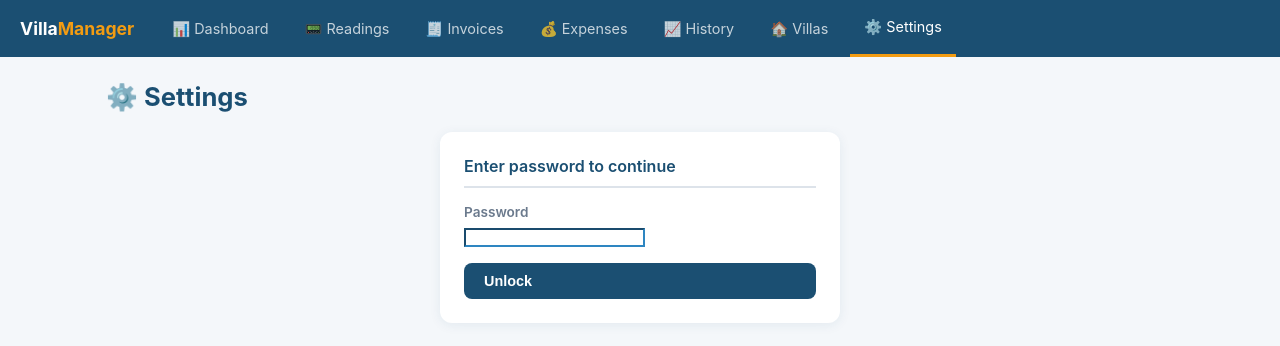
After one commit to Nicky013/Emerald-Sensi8, a Flask app: page /settings in a window 1280 px wide. The commit adds this page. Shown: the top 346 px of the page. Run offline with Flask 3, Linux system fonts and the light colour scheme; parts of the project's set-up code (start-up, migrations or seed data) failed here and were passed over; some libraries are stand-ins or nearby versions.

Commit message:
Settings page for daniel only

```diff
--- a/app.py
+++ b/app.py
@@ -1,6 +1,6 @@
 import os
 import sqlite3
-from flask import Flask, render_template, request, redirect, url_for, send_file, jsonify
+from flask import Flask, render_template, request, redirect, url_for, send_file, jsonify, session
 
 
 DATABASE_URL = os.environ.get('DATABASE_URL')
@@ -45,6 +45,8 @@ from reportlab.lib.enums import TA_CENTER, TA_LEFT, TA_RIGHT
 import io
 
 app = Flask(__name__)
+app.secret_key = os.environ.get('SECRET_KEY', 'dev-only-change-this-in-render-env-vars')
+SETTINGS_PASSWORD = os.environ.get('SETTINGS_PASSWORD', 'changeme')
 
 def init_db():
     conn = get_db()
@@ -106,7 +108,31 @@ def init_db():
         seed_villas(c)
         conn.commit()
 
+    c.execute('''CREATE TABLE IF NOT EXISTS settings (
+        key TEXT PRIMARY KEY,
+        value TEXT
+    )''')
+    conn.commit()
+
+    c.execute('SELECT COUNT(*) AS cnt FROM settings')
+    if c.fetchone()['cnt'] == 0:
+        defaults = [
+            ('bank_name', 'Krungsri Bank'),
+            ('account_name', 'Sense8 Samui Villas Co Ltd'),
+            ('account_number', '6211169765'),
+        ]
+        for k, v in defaults:
+            c.execute('INSERT INTO settings (key, value) VALUES (?, ?)', (k, v))
+        conn.commit()
+
     conn.close()
+
+def get_settings():
+    conn = get_db()
+    c = conn.cursor()
+    rows = c.execute('SELECT key, value FROM settings').fetchall()
+    conn.close()
+    return {r['key']: r['value'] for r in rows}
 
 PAID_BY_OPTIONS = ['Sai', 'Dan']
 
@@ -421,6 +447,37 @@ def meter_history():
     return render_template('history.html', months=months_sorted, grid=grid)
 
 
+@app.route('/settings', methods=['GET', 'POST'])
+def settings_page():
+    if request.method == 'POST' and 'password' in request.form:
+        if request.form['password'] == SETTINGS_PASSWORD:
+            session['settings_auth'] = True
+            return redirect(url_for('settings_page'))
+        return render_template('settings.html', authed=False, error='Incorrect password')
+
+    if not session.get('settings_auth'):
+        return render_template('settings.html', authed=False)
+
+    if request.method == 'POST':
+        conn = get_db()
+        c = conn.cursor()
+        for key in ['bank_name', 'account_name', 'account_number']:
+            value = request.form.get(key, '').strip()
+            c.execute('DELETE FROM settings WHERE key=?', (key,))
+            c.execute('INSERT INTO settings (key, value) VALUES (?, ?)', (key, value))
+        conn.commit()
+        conn.close()
+        return redirect(url_for('settings_page'))
+
+    return render_template('settings.html', authed=True, settings=get_settings())
+
+
+@app.route('/settings/logout')
+def settings_logout():
+    session.pop('settings_auth', None)
+    return redirect(url_for('settings_page'))
+
+
 @app.route('/generate_invoices', methods=['POST'])
 def generate_invoices():
     billing_month = request.form['billing_month']
@@ -623,10 +680,11 @@ def build_invoice_story(row):
 
     # Payment options
     story.append(Paragraph('Payment Options', ParagraphStyle('PH', fontSize=10, fontName='Helvetica-Bold', spaceAfter=4)))
+    settings = get_settings()
     pay_data = [
-        ['Bank Transfer', 'Krungsri Bank'],
-        ['Account Name', 'Sense8 Samui Villas Co Ltd'],
-        ['Account Number', '6211169765'],
+        ['Bank Transfer', settings.get('bank_name', 'Krungsri Bank')],
+        ['Account Name', settings.get('account_name', 'Sense8 Samui Villas Co Ltd')],
+        ['Account Number', settings.get('account_number', '6211169765')],
     ]
     pt = Table(pay_data, colWidths=[40*mm, 130*mm])
     pt.setStyle(TableStyle([
--- a/templates/base.html
+++ b/templates/base.html
@@ -106,6 +106,7 @@
   <a href="/expenses" {% if request.path == '/expenses' %}class="active"{% endif %}>💰 Expenses</a>
   <a href="/history" {% if request.path == '/history' %}class="active"{% endif %}>📈 History</a>
   <a href="/villas" {% if request.path == '/villas' %}class="active"{% endif %}>🏠 Villas</a>
+  <a href="/settings" {% if request.path == '/settings' %}class="active"{% endif %}>⚙️ Settings</a>
 </nav>
 {% block content %}{% endblock %}
 </body>
--- /dev/null
+++ b/templates/settings.html
@@ -0,0 +1,46 @@
+{% extends 'base.html' %}
+{% block title %}Settings – Villa Manager{% endblock %}
+{% block content %}
+<div class="container">
+  <p class="page-title">⚙️ Settings</p>
+
+  {% if not authed %}
+  <div class="card" style="max-width:400px;margin:0 auto;">
+    <div class="card-title">Enter password to continue</div>
+    {% if error %}
+    <p style="color:var(--red);font-size:0.9rem;margin-bottom:12px;">{{ error }}</p>
+    {% endif %}
+    <form method="POST" action="/settings">
+      <div class="form-group">
+        <label>Password</label>
+        <input type="password" name="password" autofocus required>
+      </div>
+      <button type="submit" class="btn btn-primary" style="width:100%;">Unlock</button>
+    </form>
+  </div>
+  {% else %}
+  <div class="card" style="max-width:500px;">
+    <div class="card-title" style="display:flex;justify-content:space-between;align-items:center;">
+      <span>Bank / Payment Details</span>
+      <a href="/settings/logout" style="font-size:0.85rem;color:var(--muted);">Lock</a>
+    </div>
+    <p style="color:var(--muted);font-size:0.88rem;margin-bottom:16px;">These details appear on every invoice PDF, under "Payment Options."</p>
+    <form method="POST" action="/settings">
+      <div class="form-group">
+        <label>Bank Name</label>
+        <input type="text" name="bank_name" value="{{ settings.get('bank_name', '') }}" required>
+      </div>
+      <div class="form-group">
+        <label>Account Name</label>
+        <input type="text" name="account_name" value="{{ settings.get('account_name', '') }}" required>
+      </div>
+      <div class="form-group">
+        <label>Account Number</label>
+        <input type="text" name="account_number" value="{{ settings.get('account_number', '') }}" required>
+      </div>
+      <button type="submit" class="btn btn-primary">Save Changes</button>
+    </form>
+  </div>
+  {% endif %}
+</div>
+{% endblock %}
```
